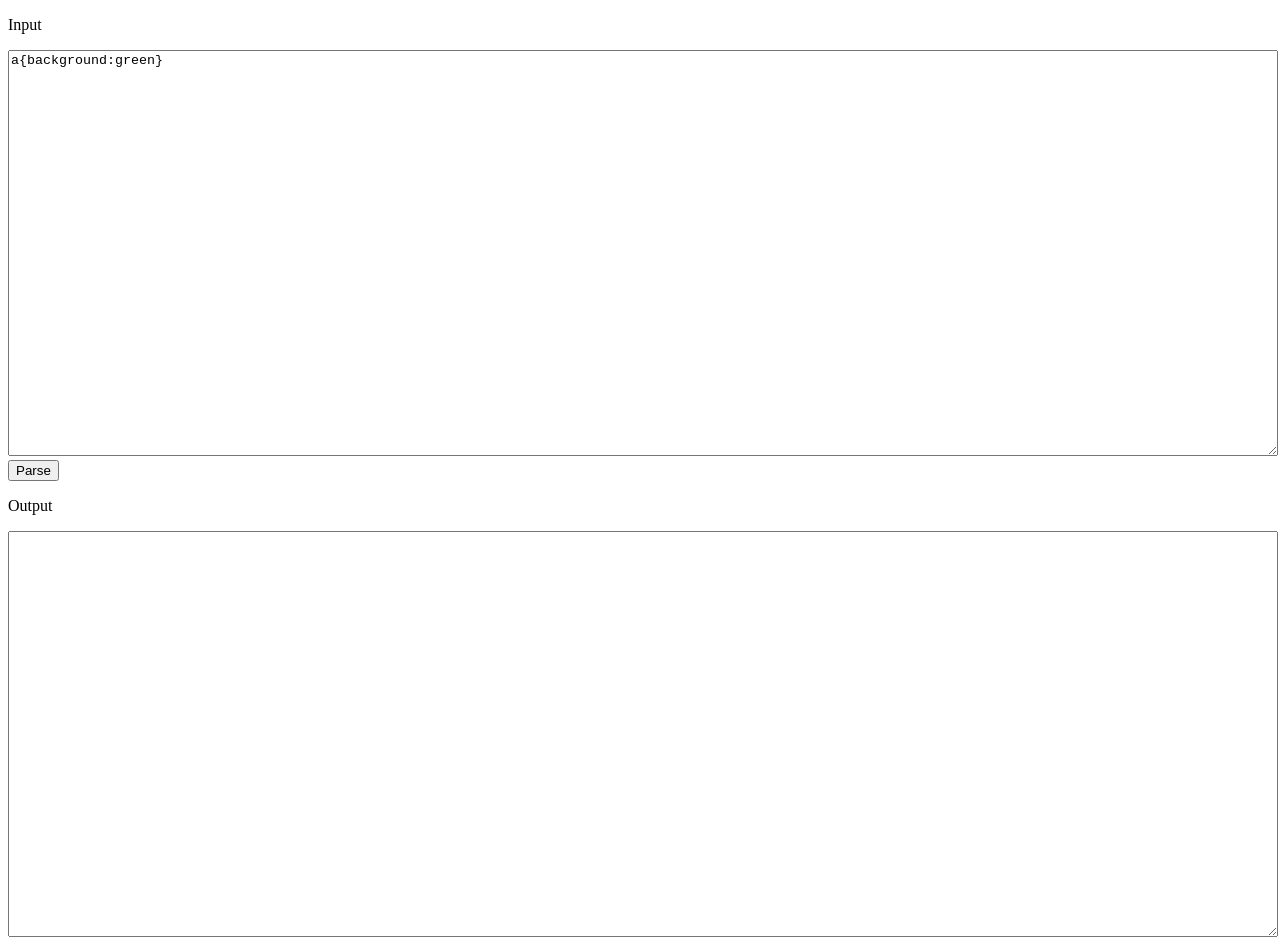
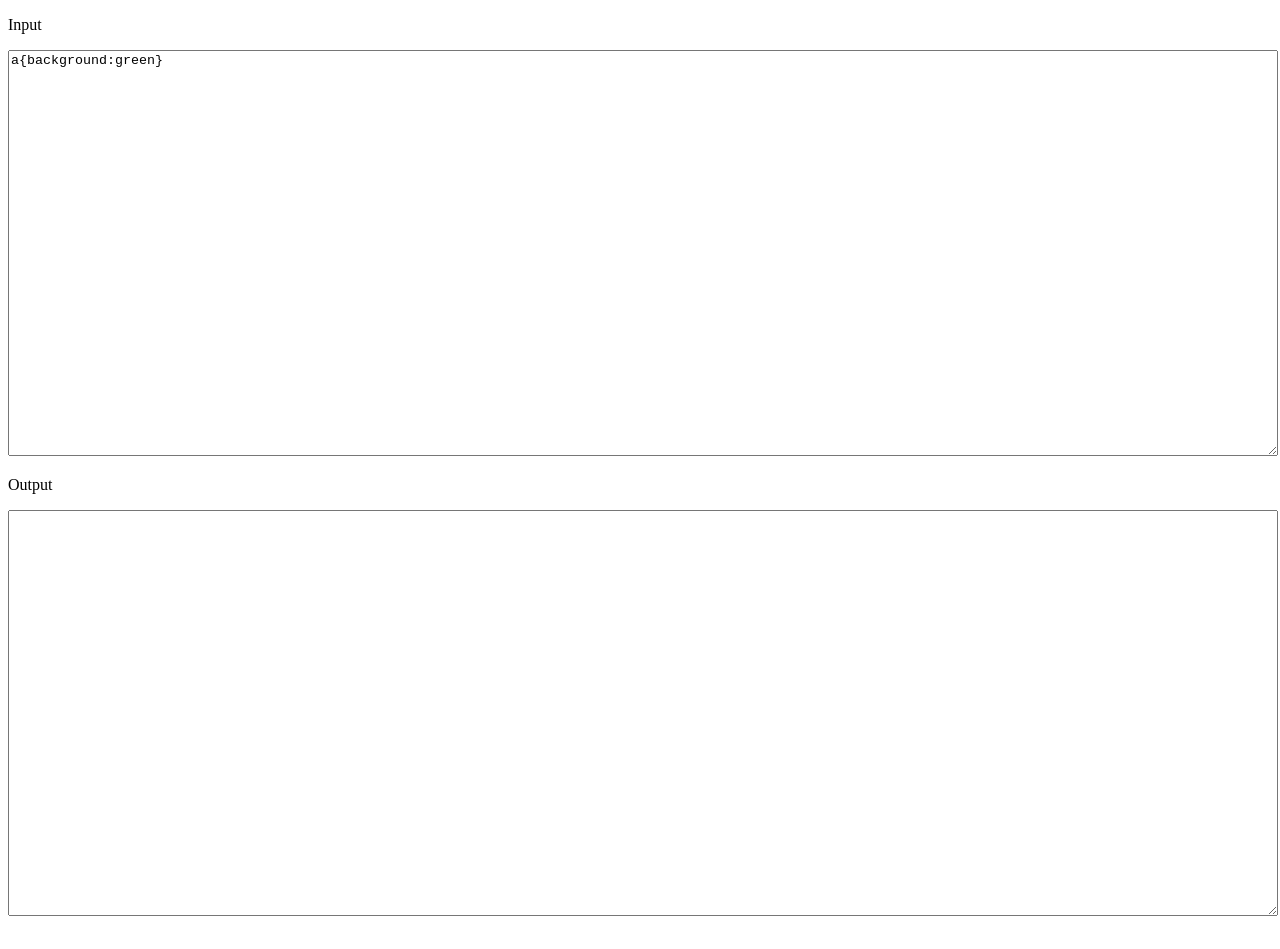
Before and after one commit to konpikwastaken/stylelint-browser-poc, a website: page index.html in a window 1280 px wide. After the commit the page ends 928 px from the top, so only its background shows below. Drawn offline with Linux system fonts and the light colour scheme.

Commit message:
remove rogue button

```diff
--- a/index.html
+++ b/index.html
@@ -9,7 +9,6 @@
     <textarea id="input" style="height: 400px; width: 100%">
 a{background:green}</textarea
     >
-    <button id="btnParse" type="button">Parse</button>
     <p>Output</p>
     <textarea id="output" style="height: 400px; width: 100%"></textarea
     ><script src="https://konpikwastaken.github.io/stylelint-browser-poc/index_bundle.js"></script>
```
